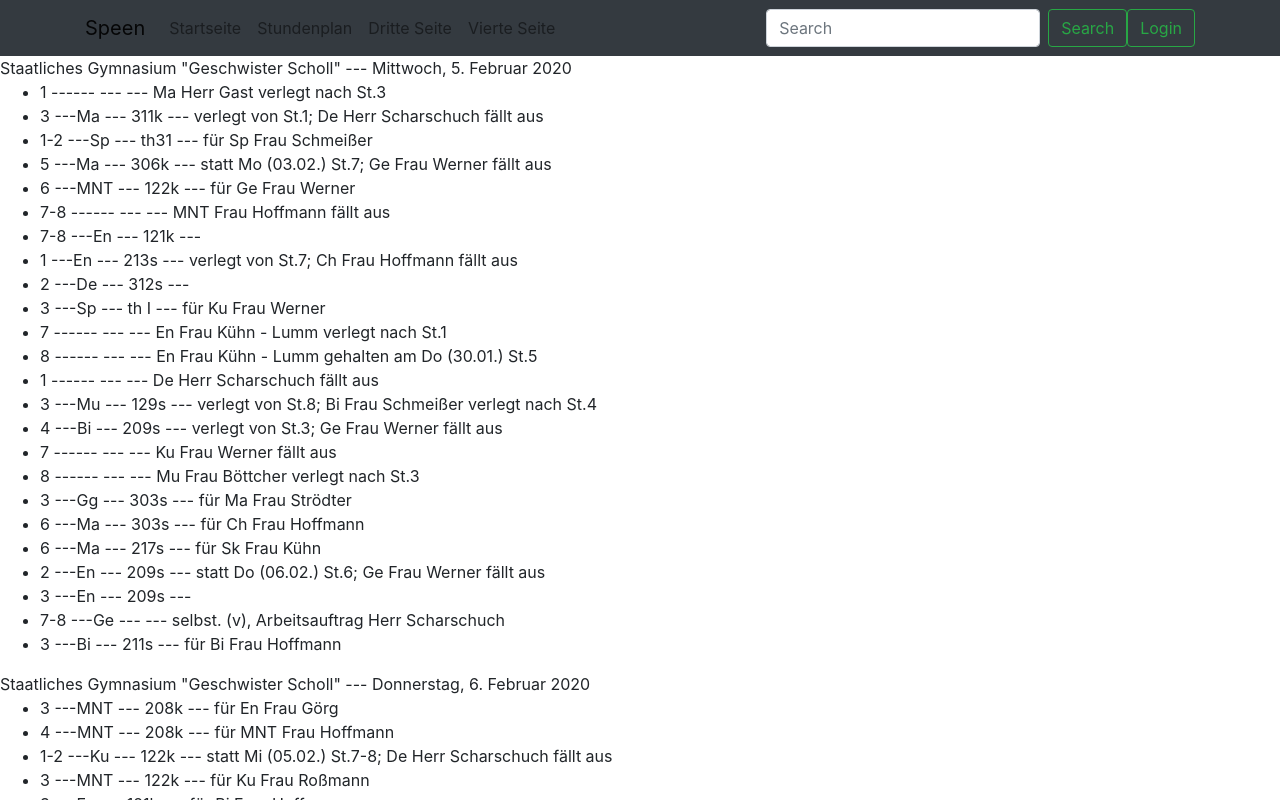
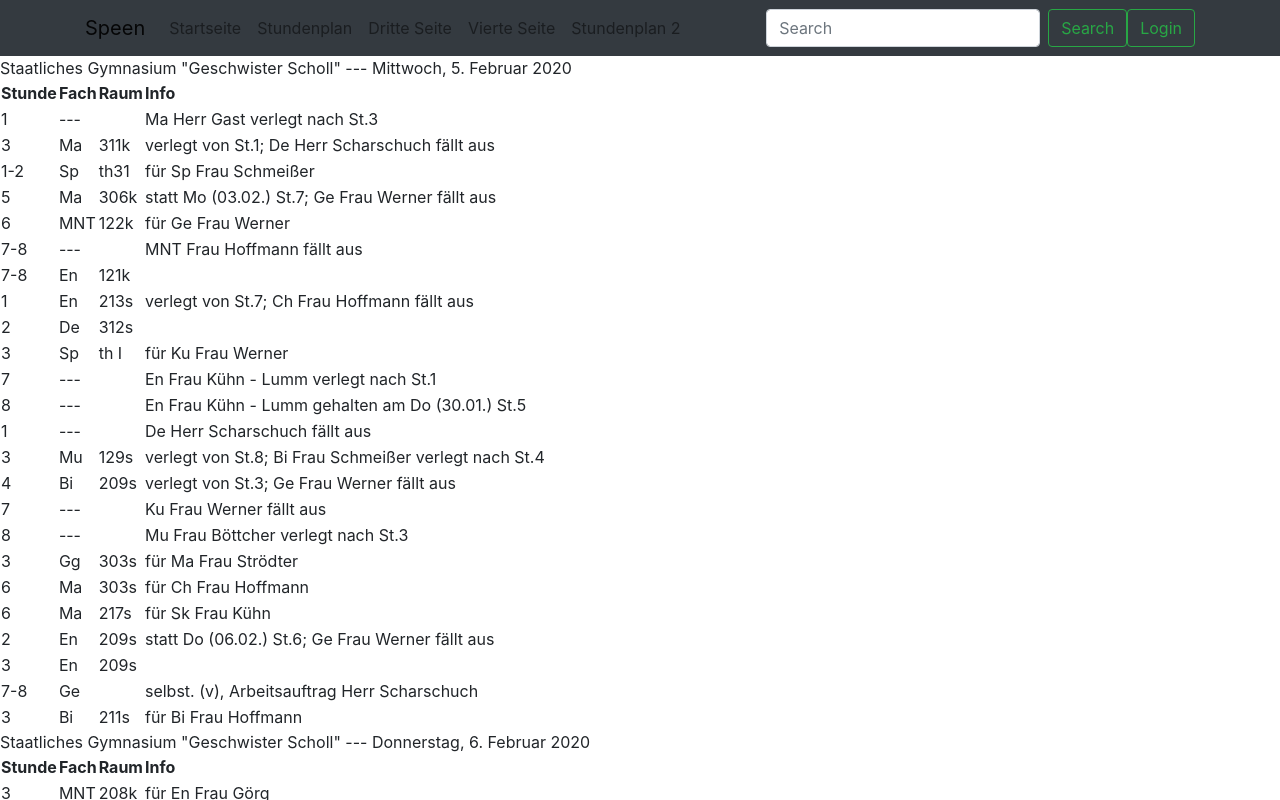
Before and after one commit to Scholl-Gymnasium-Sondershausen/web-page, a React (Create React App) app: page /Stundenplan in a window 1280 px wide. Shown: the top 800 px of the page. Built offline with nearby package versions, Linux system fonts and the light colour scheme.

Commit message:
some random changes

```diff
--- a/src/App.css
+++ b/src/App.css
@@ -41,9 +41,6 @@
   color: #09d3ac;
 }
 
-li {
-}
-
 #meso li:nth-child(even) {
   color: rgba(255,120,255,255);
 }
--- a/src/App.js
+++ b/src/App.js
@@ -1,11 +1,12 @@
-import React, {Component} from 'react';
+import React, { Component } from 'react';
 import './App.css';
-import {BrowserRouter as Router,Switch,Route} from "react-router-dom";
+import { BrowserRouter as Router, Switch, Route } from "react-router-dom";
 import Navigation from "./components/Navigation";
 import StartSeite from "./screens/StartSeite";
 import RepresentationPlan from "./screens/RepresentationPlan";
 import DritteSeite from "./screens/DritteSeite";
 import VierteSeite from "./screens/VierteSeite";
+import FünfteSeite from "./MasterDetail";
 
 
 class App extends Component {
@@ -13,15 +14,17 @@ class App extends Component {
         return (
             <>
                 <Router>
-                    <Navigation/>
+                    <Navigation />
                     <Switch>
-                        <Route exact path="/first" component={StartSeite}/>
-                        <Route exact path="/Stundenplan" component={RepresentationPlan}/>
-                        <Route exact path="/third" component={DritteSeite}/>
-                        <Route exact path="/fourth" component={VierteSeite}/>
+                        <Route exact path="/first" component={StartSeite} />
+                        <Route exact path="/Stundenplan" component={RepresentationPlan} />
+                        <Route exact path="/third" component={DritteSeite} />
+                        <Route exact path="/fourth" component={VierteSeite} />
+                        <Route exact path="/fifth" component={FünfteSeite} />
                     </Switch>
+                </Router>
 
-                </Router>
+
             </>
         );
     }
--- a/src/MasterDetail.js
+++ b/src/MasterDetail.js
@@ -1,29 +1,54 @@
-import React, {Component} from 'react';
+import React, { Component } from 'react';
 
-import {Button} from "react-bootstrap"
-class MasterDetail extends Component{
+import { Button } from "react-bootstrap"
+class MasterDetail extends Component {
     constructor(props) {
         super(props);
         this.state = {
-            data: {value: []},
+            data: [],
+            replacement: []
         }
     }
-    fetchService(){
-        fetch("https://services.odata.org/TripPinRESTierService/People")
+
+    fetchService() {
+        fetch("https://cf-scholl-gym-cms.cfapps.eu10.hana.ondemand.com/representationPlan?_sort=createDate:desc&_limit=1&DatumTitleDate=2020-02-06")
             .then(response => response.json())
-            .then(data => this.setState({ data }));
+            .then(async (data) => {
+                await this.setState({ data })
+                if (data.length > 0) {
+                    let item = data[0]
+                    await this.fetchReplacements(item["_id"])
+                }
+            });
+    }
+
+    fetchReplacements(id) {
+        fetch("https://cf-scholl-gym-cms.cfapps.eu10.hana.ondemand.com/replacements?representationPlan=" + id)
+            .then(response => response.json())
+            .then(replacement => this.setState({ replacement }));
     }
 
     render() {
-        return(
+        return (
             <div>
-                    {this.state.data.value.length <= 0 &&
+                {this.state.data.length <= 0 &&
                     <Button onClick={this.fetchService.bind(this)}>fetch data</Button>
                 }
                 {
-                        this.state.data.value.map((item) =>{
+                    this.state.data.map((item) => {
                         return (
-                                <div>{item.UserName}</div>
+                            <>
+                                <div>{item.DatumTitle}</div>
+                                <ul>
+                                    {
+                                        this.state.replacement.map((replacementsItem) => {
+                                            return (
+                                                <li>{replacementsItem.hour} | {replacementsItem.subject} | {replacementsItem.room} | {replacementsItem.description}</li>
+                                            )
+                                        })
+                                    }
+                                </ul>
+                            </>
                         )
                     })
                 }
--- a/src/components/Navigation.js
+++ b/src/components/Navigation.js
@@ -1,30 +1,31 @@
-import React, {Component} from 'react';
-import {Button,Navbar,Container,Form,FormControl,Nav} from "react-bootstrap"
-import {Link} from "react-router-dom";
-class Navigation extends Component{
+import React, { Component } from 'react';
+import { Button, Navbar, Container, Form, FormControl, Nav } from "react-bootstrap"
+import { Link } from "react-router-dom";
+class Navigation extends Component {
     render() {
-        return(
+        return (
             <>
                 <Navbar bg="dark" expand="lg">
                     <Container>
                         <Navbar.Brand href="#home">Speen</Navbar.Brand>
-                        <Navbar.Toggle aria-controls="basic-navbar-nav"/>
+                        <Navbar.Toggle aria-controls="basic-navbar-nav" />
                         <Navbar.Collapse id="basic-navbar-nav">
                             <Nav className="mr-auto">
                                 <Link className="nav-link" to="/">Startseite</Link>
                                 <Link className="nav-link" to="/Stundenplan">Stundenplan</Link>
                                 <Link className="nav-link" to="/third">Dritte Seite</Link>
                                 <Link className="nav-link" to="/fourth">Vierte Seite</Link>
+                                <Link className="nav-link" to="/fifth">Stundenplan 2</Link>
                             </Nav>
                             <Form inline>
-                                <FormControl type="text" placeholder="Search" className="mr-sm-2"/>
+                                <FormControl type="text" placeholder="Search" className="mr-sm-2" />
                                 <Button variant="outline-success">Search</Button>
                                 <Button variant="outline-success">Login</Button>
                             </Form>
                         </Navbar.Collapse>
                     </Container>
                 </Navbar>
-                </>
+            </>
         )
     }
 
--- a/src/components/RepresentationPlanItem.js
+++ b/src/components/RepresentationPlanItem.js
@@ -1,4 +1,4 @@
-import React, {Component} from 'react';
+import React, { Component } from 'react';
 import {
     Button,
     Col,
@@ -9,22 +9,44 @@ import {
     Modal,
     Row
 } from 'react-bootstrap';
-class RepresentationPlanItem extends Component{
+class RepresentationPlanItem extends Component {
     render() {
-        let {item} = this.props
-        return(
+        let { item } = this.props
+        return (
             <>
                 <div>{item.Schulname} --- {item.DatumTitle}</div>
-             <ul>
+                <table>
+                    <thead>
+                        <tr>
+                            <th>
+                                Stunde
+                            </th>
+                            <th>
+                                Fach
+                            </th>
+                            <th>
+                                Raum
+                            </th>
+                            <th>
+                                Info
+                            </th>
+                        </tr>
+                    </thead>
+                    <tbody>
                         {
-
-             item.replacements.map((replacementsItem) =>{
+                            item.replacements.map((replacementsItem) => {
                                 return (
-                    <li>{replacementsItem.hour} ---{replacementsItem.subject} --- {replacementsItem.room} --- {replacementsItem.description}</li>
+                                    <tr>
+                                        <td>{replacementsItem.hour}</td>
+                                        <td>{replacementsItem.subject}</td>
+                                        <td>{replacementsItem.room}</td>
+                                        <td>{replacementsItem.description}</td>
+                                    </tr>
                                 )
                             })
                         }
-             </ul>
+                    </tbody>
+                </table>
             </>
         )
     }
```
Lines whose indentation alone changed are shown as unchanged.
